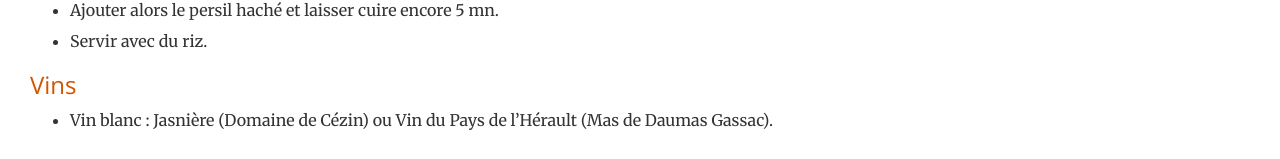
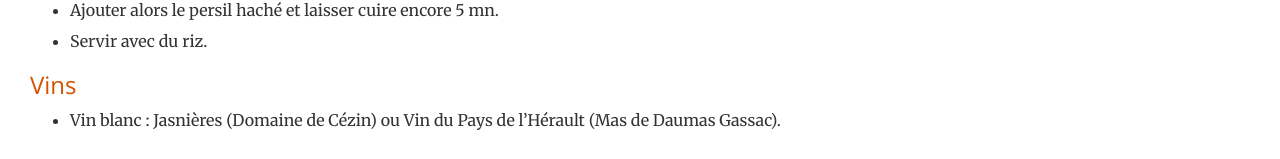
Before and after one commit to brignogan/brignogan.github.io, a Jekyll site: the page built from _posts/2019-04-15-calamarsprovencale.md, in a window 1280 px wide and 1187 px high. Shown: the part 1025-1184 px from the top of the window. Built offline with Jekyll 4.4.1, drawn with Linux system fonts in a browser that asks for light colours.

```diff
--- a/_posts/2019-04-15-calamarsprovencale.md
+++ b/_posts/2019-04-15-calamarsprovencale.md
@@ -31,4 +31,4 @@ Cette recette pour préparer les calamars (ou encornets) a été rapportée par
 
 
 ### Vins
-* Vin blanc : Jasnière (Domaine de Cézin) ou Vin du Pays de l'Hérault (Mas de Daumas Gassac).
+* Vin blanc : Jasnières (Domaine de Cézin) ou Vin du Pays de l'Hérault (Mas de Daumas Gassac).
```
Also changed, not shown: _posts/2020-02-22-confitures.md (+2 -0 lines), _posts/2020-03-27-gelee-pomme.md (+1 -1 lines), _posts/2020-03-27-marmelade-oranges.md (+1 -1 lines).
